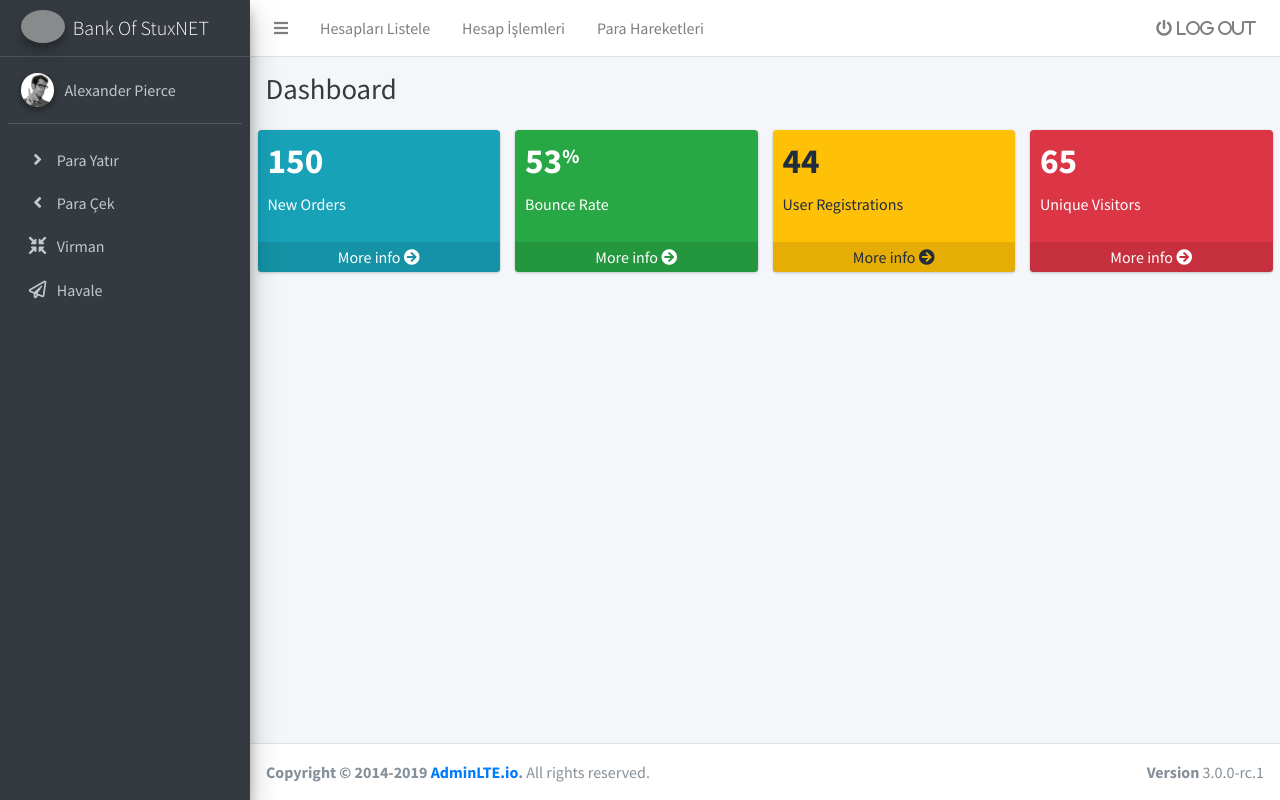
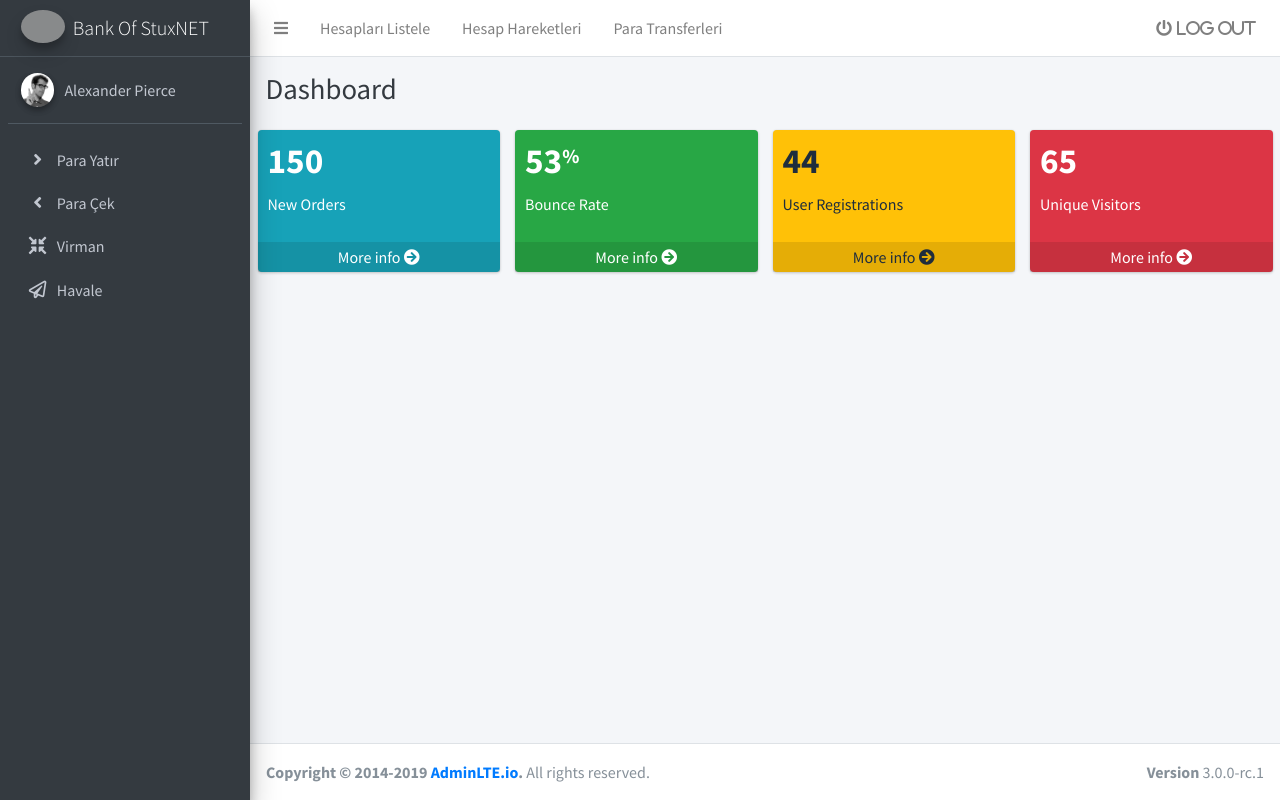
Before and after one commit to YusufDEDE/StuxNET_WebApp, an Angular app: page / in a window 1280 px wide. Built offline with nearby package versions, Linux system fonts and the light colour scheme; grey boxes are pictures that could not be loaded; some icons are missing.

Commit message:
Header update

```diff
--- a/package.json
+++ b/package.json
@@ -3,7 +3,7 @@
   "version": "1.0.0",
   "scripts": {
     "ng": "ng",
-    "start": "node server.js",
+    "start": "ng serve",
     "build": "ng build",
     "test": "ng test",
     "lint": "ng lint",
--- a/src/app/main/header/header.component.html
+++ b/src/app/main/header/header.component.html
@@ -11,10 +11,10 @@
       <a [routerLink]="['/']" class="nav-link">Hesapları Listele</a>
     </li>
     <li class="nav-item d-none d-sm-inline-block">
-      <a [routerLink]="['/']" class="nav-link">Hesap İşlemleri</a>
+      <a [routerLink]="['/']" class="nav-link">Hesap Hareketleri</a>
     </li>
     <li class="nav-item d-none d-sm-inline-block">
-        <a [routerLink]="['/']" class="nav-link">Para Hareketleri</a>
+        <a [routerLink]="['/']" class="nav-link">Para Transferleri</a>
     </li>
   </ul>
 
```
Also changed, not shown: 1 other file (tests, documents, lock files or other folders).
